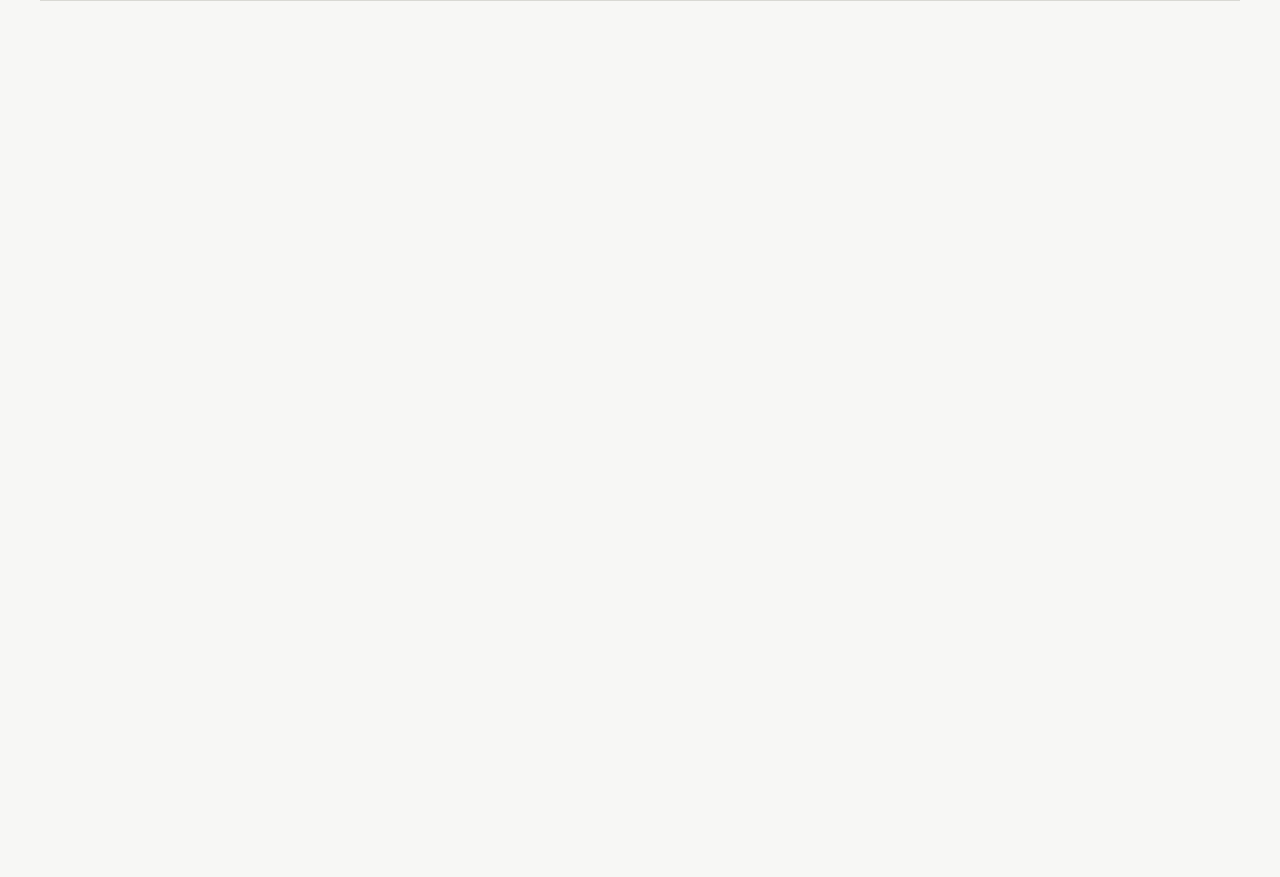
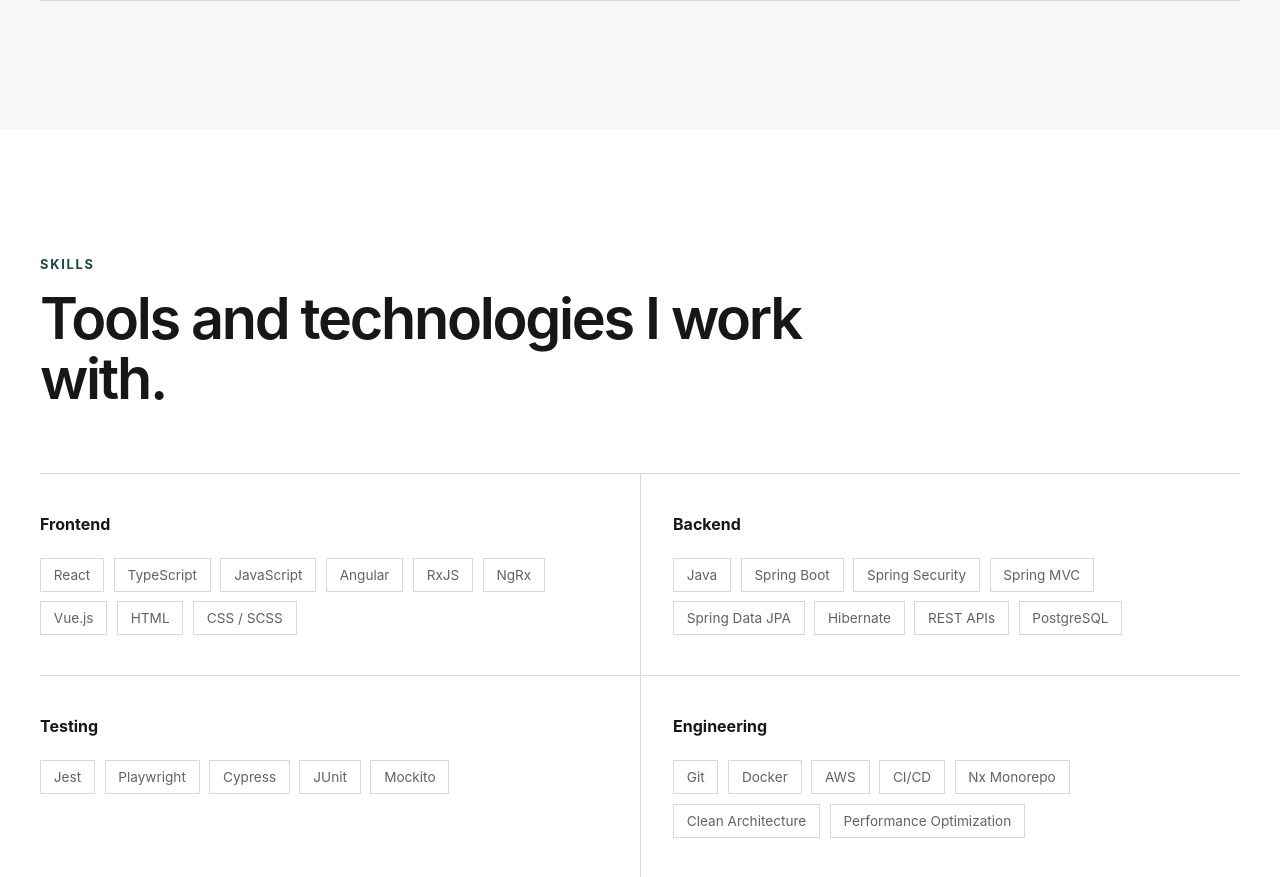
Before and after one commit to AbhishekKrMehta/portfolio, a React app: page / in a window 1280 px wide. Shown: the part 4940-5817 px from the top of the page. Before the commit the page ends 5069 px from the top, so only its background shows below. Built offline with nearby package versions, Linux system fonts and the light colour scheme; the HTML template or start-up script is replaced by a standard one.

Commit message:
Add skills sections

```diff
--- a/src/App.tsx
+++ b/src/App.tsx
@@ -3,6 +3,7 @@ import Hero from './sections/Hero/Hero'
 import About from './sections/About/About'
 import Experience from './sections/Experience/Experience'
 import Projects from './sections/Projects/Projects'
+import Skills from './sections/Skills/Skills'
 
 function App() {
   return (
@@ -14,6 +15,7 @@ function App() {
         <About />
         <Experience />
         <Projects />
+        <Skills />
       </main>
     </>
   )
--- /dev/null
+++ b/src/sections/Skills/Skills.scss
@@ -0,0 +1,84 @@
+.skills {
+    padding: 8rem 0;
+    background: var(--color-surface);
+
+    &__header {
+        max-width: 800px;
+        margin-bottom: 4rem;
+    }
+
+    &__eyebrow {
+        margin: 0 0 1rem;
+        color: var(--color-accent);
+        font-size: 0.8rem;
+        font-weight: 700;
+        letter-spacing: 0.14em;
+        text-transform: uppercase;
+    }
+
+    h2 {
+        margin: 0;
+        font-size: clamp(2.25rem, 4.5vw, 4rem);
+        font-weight: 600;
+        line-height: 1.05;
+        letter-spacing: -0.04em;
+    }
+
+    &__groups {
+        display: grid;
+        grid-template-columns: repeat(2, minmax(0, 1fr));
+        gap: 0;
+        border-top: 1px solid var(--color-border);
+    }
+
+    &__group {
+        padding: 2.5rem 2rem 2.5rem 0;
+        border-bottom: 1px solid var(--color-border);
+
+        &:nth-child(even) {
+            padding-left: 2rem;
+            border-left: 1px solid var(--color-border);
+        }
+
+        h3 {
+            margin: 0 0 1.5rem;
+            font-size: 1rem;
+            font-weight: 650;
+        }
+
+        ul {
+            display: flex;
+            flex-wrap: wrap;
+            gap: 0.6rem;
+            margin: 0;
+            padding: 0;
+            list-style: none;
+        }
+
+        li {
+            padding: 0.5rem 0.8rem;
+            border: 1px solid var(--color-border);
+            color: var(--color-text-muted);
+            font-size: 0.85rem;
+        }
+    }
+}
+
+@media (max-width: 768px) {
+    .skills {
+        padding: 6rem 0;
+
+        &__groups {
+            grid-template-columns: 1fr;
+        }
+
+        &__group {
+            padding: 2rem 0;
+
+            &:nth-child(even) {
+                padding-left: 0;
+                border-left: 0;
+            }
+        }
+    }
+}
--- /dev/null
+++ b/src/sections/Skills/Skills.tsx
@@ -0,0 +1,87 @@
+import './Skills.scss'
+
+type SkillGroup = {
+    category: string
+    skills: string[]
+}
+
+const skillGroups: SkillGroup[] = [
+    {
+        category: 'Frontend',
+        skills: [
+            'React',
+            'TypeScript',
+            'JavaScript',
+            'Angular',
+            'RxJS',
+            'NgRx',
+            'Vue.js',
+            'HTML',
+            'CSS / SCSS',
+        ],
+    },
+    {
+        category: 'Backend',
+        skills: [
+            'Java',
+            'Spring Boot',
+            'Spring Security',
+            'Spring MVC',
+            'Spring Data JPA',
+            'Hibernate',
+            'REST APIs',
+            'PostgreSQL',
+        ],
+    },
+    {
+        category: 'Testing',
+        skills: [
+            'Jest',
+            'Playwright',
+            'Cypress',
+            'JUnit',
+            'Mockito',
+        ],
+    },
+    {
+        category: 'Engineering',
+        skills: [
+            'Git',
+            'Docker',
+            'AWS',
+            'CI/CD',
+            'Nx Monorepo',
+            'Clean Architecture',
+            'Performance Optimization',
+        ],
+    },
+]
+
+function Skills() {
+    return (
+        <section id="skills" className="skills">
+            <div className="container">
+                <div className="skills__header">
+                    <p className="skills__eyebrow">Skills</p>
+                    <h2>Tools and technologies I work with.</h2>
+                </div>
+
+                <div className="skills__groups">
+                    {skillGroups.map(group => (
+                        <div className="skills__group" key={group.category}>
+                            <h3>{group.category}</h3>
+
+                            <ul>
+                                {group.skills.map((skill) => (
+                                    <li key={skill}>{skill}</li>
+                                ))}
+                            </ul>
+                        </div>
+                    ))}
+                </div>
+            </div>
+        </section>
+    )
+}
+
+export default Skills
```
